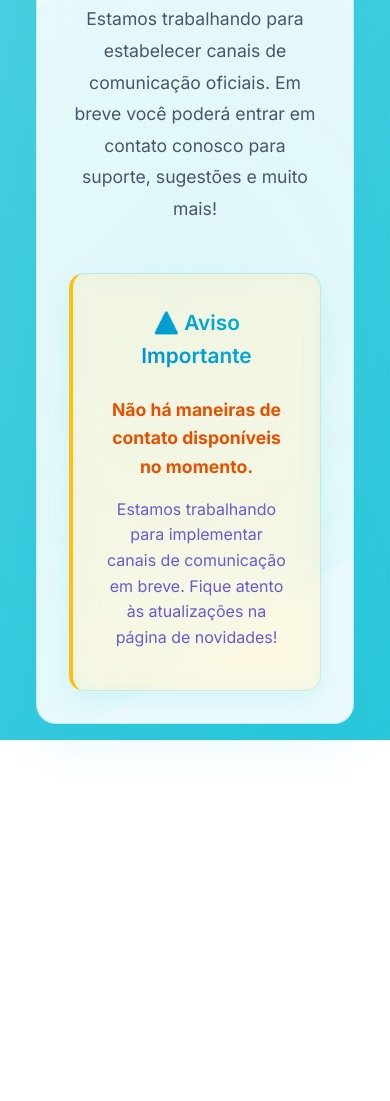
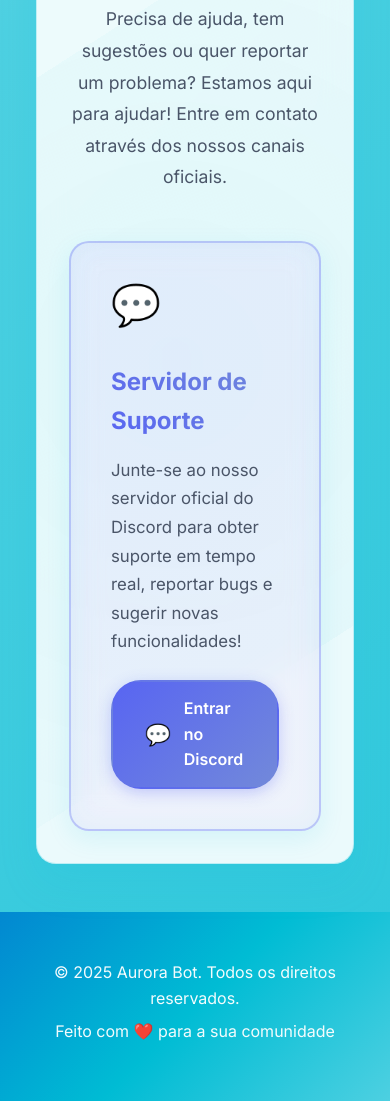
Before and after one commit to Ohhlevix/aurora-website, a plain HTML site: page contato.html in a window 390 px wide. Shown: the part 243-1344 px from the top of the page. Before the commit the page ends 983 px from the top, so only its background shows below. Drawn offline with Linux system fonts and the light colour scheme.

Commit message:
Revamp contato.html with new design and features
Updated the contact page with new layout and content.

```diff
--- a/contato.html
+++ b/contato.html
@@ -87,7 +87,6 @@
             cursor: pointer;
         }
 
-        /* Conteúdo da página */
         main {
             padding: 3rem 0;
         }
@@ -159,11 +158,11 @@
 
         .contact-card {
             background: rgba(255, 255, 255, 0.95);
-            padding: 2rem;
-            border-radius: 15px;
+            padding: 2.5rem;
+            border-radius: 20px;
             box-shadow: 0 8px 25px rgba(0, 188, 212, 0.1);
             transition: all 0.3s ease;
-            border: 1px solid rgba(0, 188, 212, 0.2);
+            border: 2px solid rgba(0, 188, 212, 0.2);
             backdrop-filter: blur(15px);
             position: relative;
             overflow: hidden;
@@ -185,26 +184,155 @@
         }
 
         .contact-card:hover {
-            transform: translateY(-5px);
-            box-shadow: 0 15px 35px rgba(0, 188, 212, 0.2);
+            transform: translateY(-8px);
+            box-shadow: 0 15px 40px rgba(0, 188, 212, 0.25);
             border-color: #00bcd4;
         }
 
-        .contact-card h4 {
+        .card-icon {
+            font-size: 3.5rem;
+            margin-bottom: 1rem;
+            display: block;
+            animation: bounce 2s ease-in-out infinite;
+        }
+
+        @keyframes bounce {
+            0%, 100% { transform: translateY(0); }
+            50% { transform: translateY(-10px); }
+        }
+
+        .contact-card h3 {
             color: #2d3748;
             margin-bottom: 1rem;
-            font-size: 1.3rem;
-            font-weight: 600;
+            font-size: 1.5rem;
+            font-weight: 700;
             background: linear-gradient(45deg, #0288d1, #00bcd4);
+            -webkit-background-clip: text;
+            -webkit-text-fill-color: transparent;
+            background-clip: text;
+            position: relative;
+            z-index: 2;
+        }
+
+        .contact-card p {
+            color: #4a5568;
+            margin-bottom: 1.5rem;
+            font-weight: 400;
+            font-size: 1.05rem;
+            line-height: 1.7;
+            position: relative;
+            z-index: 2;
+        }
+
+        .discord-card {
+            grid-column: 1 / -1;
+            background: linear-gradient(135deg, rgba(88, 101, 242, 0.1) 0%, rgba(114, 137, 218, 0.1) 100%);
+            border: 2px solid rgba(88, 101, 242, 0.3);
+        }
+
+        .discord-card:hover {
+            border-color: #5865f2;
+        }
+
+        .discord-card h3 {
+            background: linear-gradient(45deg, #5865f2, #7289da);
             -webkit-background-clip: text;
             -webkit-text-fill-color: transparent;
             background-clip: text;
         }
 
-        .contact-card p {
-            color: #4a5568;
+        .btn-discord {
+            display: inline-flex;
+            align-items: center;
+            gap: 0.8rem;
+            background: linear-gradient(135deg, #5865f2 0%, #7289da 100%);
+            color: white;
+            padding: 1rem 2.5rem;
+            border-radius: 30px;
+            text-decoration: none;
+            font-weight: 600;
+            font-size: 1.1rem;
+            transition: all 0.3s ease;
+            box-shadow: 0 4px 15px rgba(88, 101, 242, 0.3);
+            position: relative;
+            z-index: 2;
+            border: 2px solid transparent;
+        }
+
+        .btn-discord:hover {
+            transform: translateY(-3px);
+            box-shadow: 0 8px 25px rgba(88, 101, 242, 0.5);
+            background: linear-gradient(135deg, #4752c4 0%, #5b6eae 100%);
+        }
+
+        .btn-discord::before {
+            content: '💬';
+            font-size: 1.3rem;
+        }
+
+        .coming-soon-card {
+            opacity: 0.7;
+            background: rgba(255, 255, 255, 0.5);
+            border: 2px dashed rgba(0, 188, 212, 0.3);
+        }
+
+        .coming-soon-badge {
+            display: inline-block;
+            background: linear-gradient(45deg, #ffd93d, #ff9a3d);
+            color: #663d00;
+            padding: 0.4rem 1rem;
+            border-radius: 20px;
+            font-size: 0.85rem;
+            font-weight: 700;
+            text-transform: uppercase;
+            letter-spacing: 0.5px;
+            margin-bottom: 1rem;
+            position: relative;
+            z-index: 2;
+        }
+
+        .coming-soon-card {
+            opacity: 0.7;
+            background: rgba(255, 255, 255, 0.5);
+            border: 2px dashed rgba(0, 188, 212, 0.3);
+        }
+
+        .coming-soon-badge {
+            display: inline-block;
+            background: linear-gradient(45deg, #ffd93d, #ff9a3d);
+            color: #663d00;
+            padding: 0.4rem 1rem;
+            border-radius: 20px;
+            font-size: 0.85rem;
+            font-weight: 700;
+            text-transform: uppercase;
+            letter-spacing: 0.5px;
+            margin-bottom: 1rem;
+            position: relative;
+            z-index: 2;
+        }
+
+        footer {
+            background: linear-gradient(135deg, #0288d1 0%, #00bcd4 50%, #4dd0e1 100%);
+            color: rgba(255, 255, 255, 0.95);
+            text-align: center;
+            padding: 3rem 0;
+            margin-top: 3rem;
+        }
+
+        footer p {
             margin-bottom: 0.5rem;
-            font-weight: 400;
+            font-size: 1rem;
+        }
+
+        .footer-heart {
+            color: #ffffff;
+            animation: heartbeat 2s ease-in-out infinite;
+        }
+
+        @keyframes heartbeat {
+            0%, 50%, 100% { transform: scale(1); }
+            25%, 75% { transform: scale(1.2); }
         }
 
         @media (max-width: 768px) {
@@ -244,6 +372,19 @@
             .contact-intro {
                 font-size: 1.1rem;
             }
+
+            .discord-card {
+                grid-column: 1;
+            }
+
+            .card-icon {
+                font-size: 2.5rem;
+            }
+
+            .btn-discord {
+                padding: 0.9rem 2rem;
+                font-size: 1rem;
+            }
         }
     </style>
 </head>
@@ -266,22 +407,27 @@
 <main class="container">
     <section class="section">
         <h2>📞 Entre em Contato</h2>
-        <p class="contact-intro">Estamos trabalhando para estabelecer canais de comunicação oficiais. Em breve você poderá entrar em contato conosco para suporte, sugestões e muito mais!</p>
+        <p class="contact-intro">Precisa de ajuda, tem sugestões ou quer reportar um problema? Estamos aqui para ajudar! Entre em contato através dos nossos canais oficiais.</p>
 
         <div class="contact-grid">
-            <div class="contact-card" style="grid-column: 1 / -1; text-align: center; background: rgba(255, 193, 7, 0.1); border-left: 4px solid #ffc107;">
-                <h4 style="color: #f57c00; margin-bottom: 1.5rem;">⚠️ Aviso Importante</h4>
-                <p style="font-size: 1.1rem; color: #e65100; font-weight: 500;">
-                    <strong>Não há maneiras de contato disponíveis no momento.</strong>
-                </p>
-                <p style="color: #6a5acd; margin-top: 1rem;">
-                    Estamos trabalhando para implementar canais de comunicação em breve.
-                    Fique atento às atualizações na página de novidades!
-                </p>
+            <div class="contact-card discord-card">
+                <span class="card-icon">💬</span>
+                <h3>Servidor de Suporte</h3>
+                <p>Junte-se ao nosso servidor oficial do Discord para obter suporte em tempo real, reportar bugs e sugerir novas funcionalidades!</p>
+                <a href="https://discord.gg/2jqCXRRnpa" target="_blank" class="btn-discord">
+                    Entrar no Discord
+                </a>
             </div>
         </div>
     </section>
 </main>
+
+<footer>
+    <div class="container">
+        <p>&copy; 2025 Aurora Bot. Todos os direitos reservados.</p>
+        <p>Feito com <span class="footer-heart">❤️</span> para a sua comunidade</p>
+    </div>
+</footer>
 
 <script>
 function toggleMobileMenu() {
```
